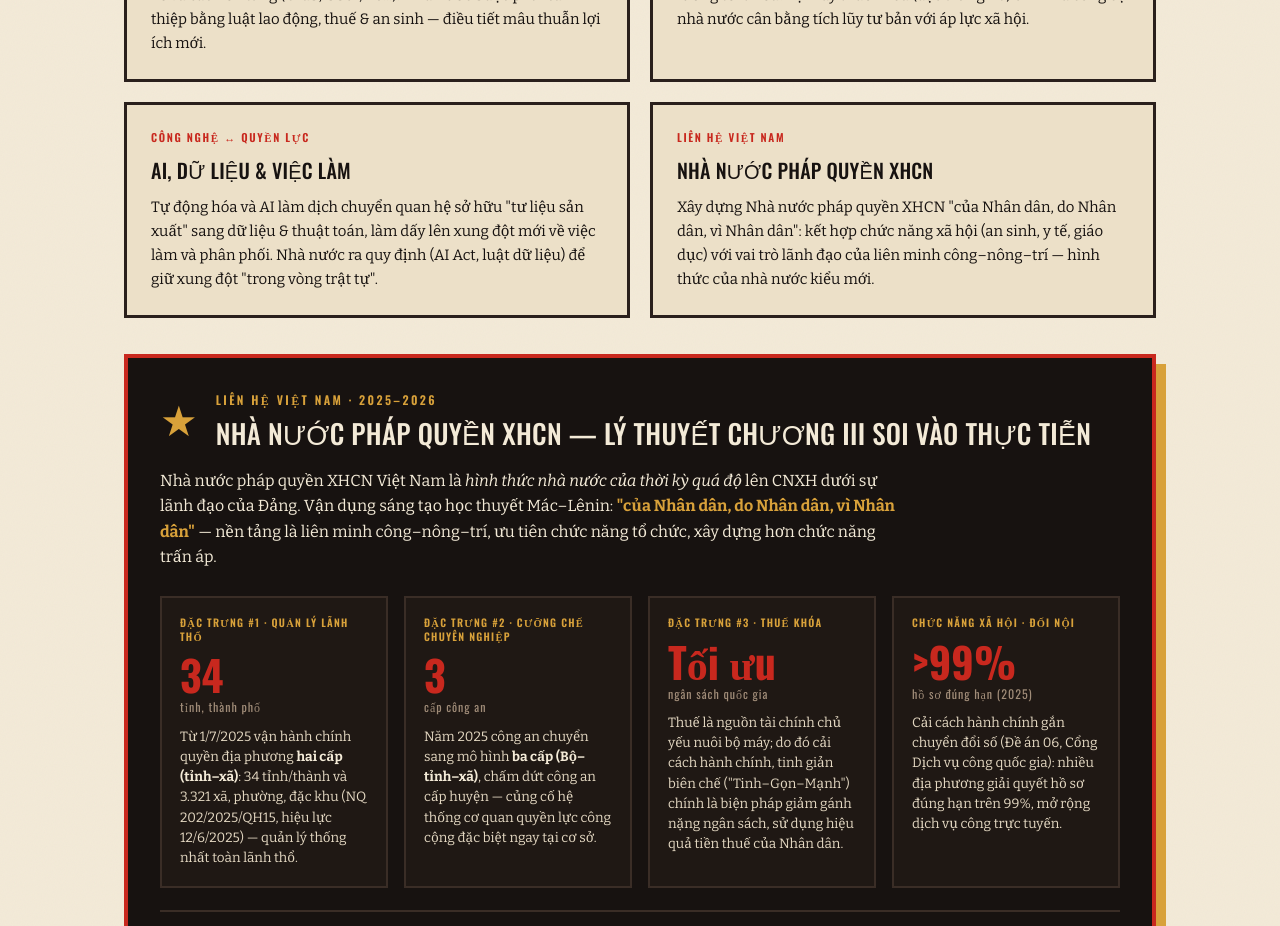
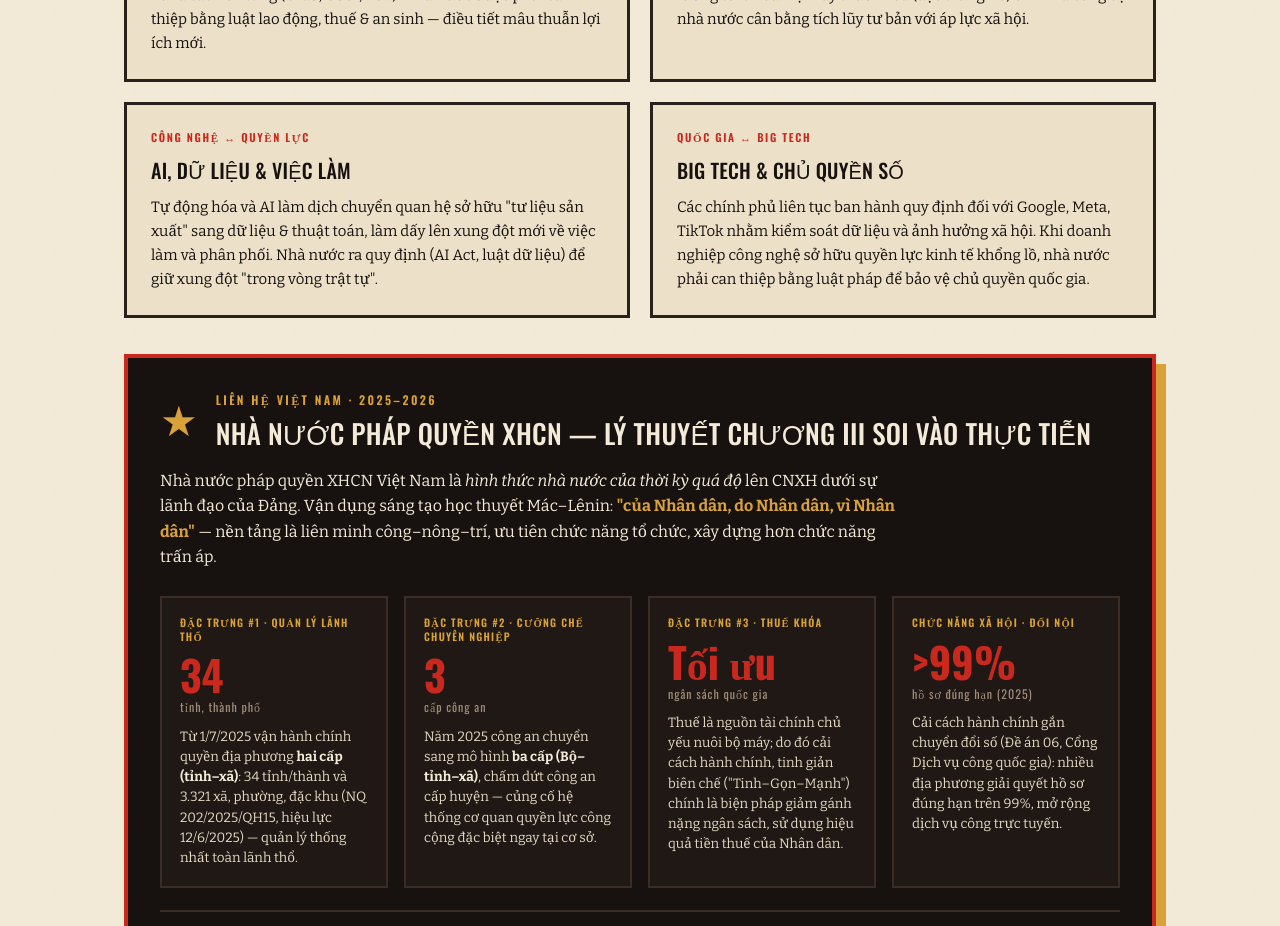
Before and after one commit to phanhoangs26/MLN122, a React (Vite) app: page /theory in a window 1280 px wide. Shown: the part 4120-5046 px from the top of the page. Built offline with nearby package versions, Linux system fonts and the light colour scheme.

Commit message:
feat(theory): replace vietnam card with big tech case to strengthen global argument

```diff
--- a/src/app/pages/Theory.tsx
+++ b/src/app/pages/Theory.tsx
@@ -239,9 +239,9 @@ export default function Theory() {
               <p>Tự động hóa và AI làm dịch chuyển quan hệ sở hữu "tư liệu sản xuất" sang dữ liệu & thuật toán, làm dấy lên xung đột mới về việc làm và phân phối. Nhà nước ra quy định (AI Act, luật dữ liệu) để giữ xung đột "trong vòng trật tự".</p>
             </div>
             <div className="case">
-              <div className="tag">LIÊN HỆ VIỆT NAM</div>
-              <h3>Nhà nước pháp quyền XHCN</h3>
-              <p>Xây dựng Nhà nước pháp quyền XHCN "của Nhân dân, do Nhân dân, vì Nhân dân": kết hợp chức năng xã hội (an sinh, y tế, giáo dục) với vai trò lãnh đạo của liên minh công–nông–trí — hình thức của nhà nước kiểu mới.</p>
+              <div className="tag">QUỐC GIA ↔ BIG TECH</div>
+              <h3>Big Tech & Chủ quyền số</h3>
+              <p>Các chính phủ liên tục ban hành quy định đối với Google, Meta, TikTok nhằm kiểm soát dữ liệu và ảnh hưởng xã hội. Khi doanh nghiệp công nghệ sở hữu quyền lực kinh tế khổng lồ, nhà nước phải can thiệp bằng luật pháp để bảo vệ chủ quyền quốc gia.</p>
             </div>
           </div>
 
```
